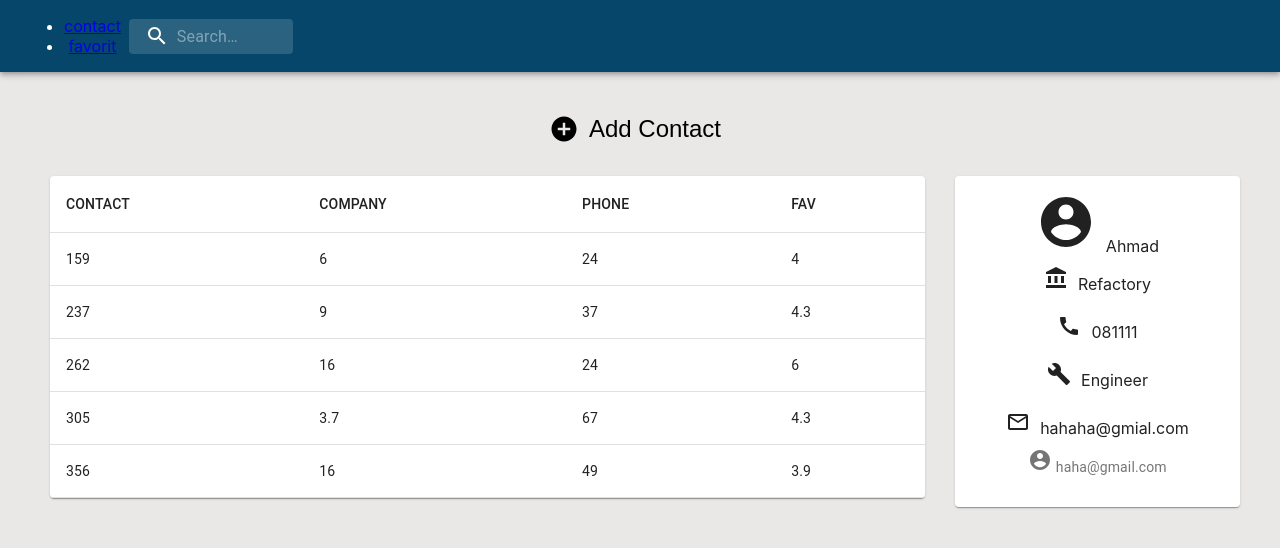
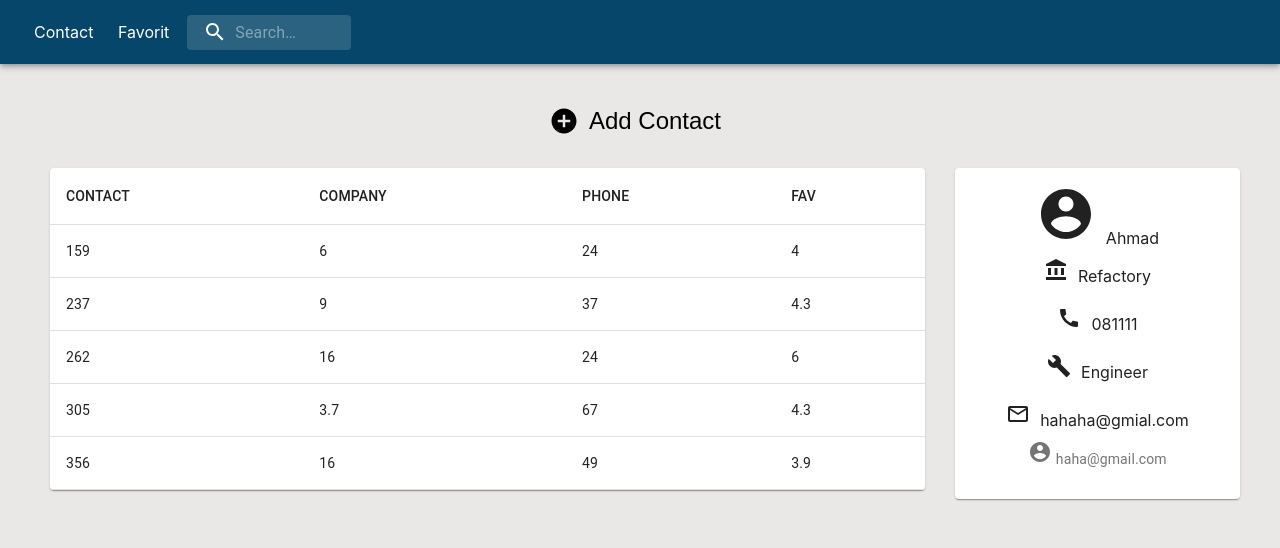
Before and after one commit to nawan44/refactory-exe-fe1, a React (Create React App) app: page /contact in a window 1280 px wide. Shown: the top 548 px of the page. Built offline with nearby package versions, Linux system fonts and the light colour scheme; no server answers.

Commit message:
underline react

```diff
--- a/src/Assets/style/layout.css
+++ b/src/Assets/style/layout.css
@@ -24,46 +24,8 @@ label.MuiFormLabel-root.formLabel {
     float: left;
     background-color: aqua;
 }
-.link ul {
-    list-style-type: none ;
-}
- li a {
-    position: relative;
-    color: #000;
-    text-decoration: none;
-    margin: 0 10px;
-    color: #fff;
-    text-decoration: none;
-
-}
-
- a:visited {
-    color: #000;
-    text-decoration: none;
-}
-
- a:hover {
-    color: #000;
-    text-decoration: none;
-}
-
- a:before {
-    content: "";
-    position: absolute;
-    width: 100%;
-    height: 4px;
-    bottom: -2px;
-    left: 0;
-    background-color: #000;
-    visibility: hidden;
-    -webkit-transform: scaleX(0);
-    transform: scaleX(0);
-    -webkit-transition: all 0.3s ease-in-out 0s;
-    transition: all 0.3s ease-in-out 0s;
-}
-
- li.active a:before, a:hover:before {
-    visibility: visible;
-    -webkit-transform: scaleX(1);
-    transform: scaleX(1);
-}
+.underline {
+    border-bottom-width: 2px;
+    text-decoration: underline;
+    color: red;
+   }
--- a/src/Component/Layout/Topbar/index.tsx
+++ b/src/Component/Layout/Topbar/index.tsx
@@ -51,6 +51,51 @@ const useStyles = makeStyles((theme: Theme) =>
         marginLeft: theme.spacing(1),
         width: "auto",
       },
+    },
+    ul: {
+      listStyleType: "none",
+    },
+    a: {
+      width: "100px",
+      float: "left",
+      fontSize: "20px",
+      padding: "10px",
+      position: "relative",
+      color: "#fff",
+      textDecoration: "none",
+      margin: "0 10px",
+      "&:visited": {
+        color: "green",
+        textDecoration: "none",
+      },
+      "&:hover": {
+        color: "#000",
+        textDecoration: "none",
+      },
+      "&:before": {
+        content: "",
+        position: "absolute",
+        width: " 100%",
+        height: "4px",
+        bottom: "-2px",
+        left: 0,
+        backgroundColor: " #000",
+        visibility: "hidden",
+        transform: "scaleX(0)",
+        transition: "all 0.3s ease-in-out 0s",
+      },
+    },
+    under: {
+      margin: "0 10px",
+      color: "#fff",
+      textDecoration: "none",
+      "&:active": {
+        textDecoration: "underline",
+      },
+      "&:visited": {
+        textDecoration: "underline",
+      },
+
     },
     searchIcon: {
       padding: theme.spacing(0, 2),
@@ -113,15 +158,23 @@ export default function Topbar() {
         position="static"
       >
         <Toolbar>
-        <div className= "link">
-          <ul>
-            <li>
-              <a href="/contact">contact</a>
-            </li>
-            <li className="active">
-              <a href="/favorit" >favorit</a>
-            </li>
-          </ul>
+          <div className="link">
+                <NavLink
+                  to="/contact"
+                  className={classes.under}
+                  activeClassName="underline"
+                >
+                  Contact
+                </NavLink >{" "}
+
+                <NavLink
+                  to="/favorit"
+                  className={classes.under}
+                  activeClassName="underline"
+                >
+                  Favorit
+                </NavLink >
+
           </div>
           {/* <div className= {classes.link}>
          <Link
```
